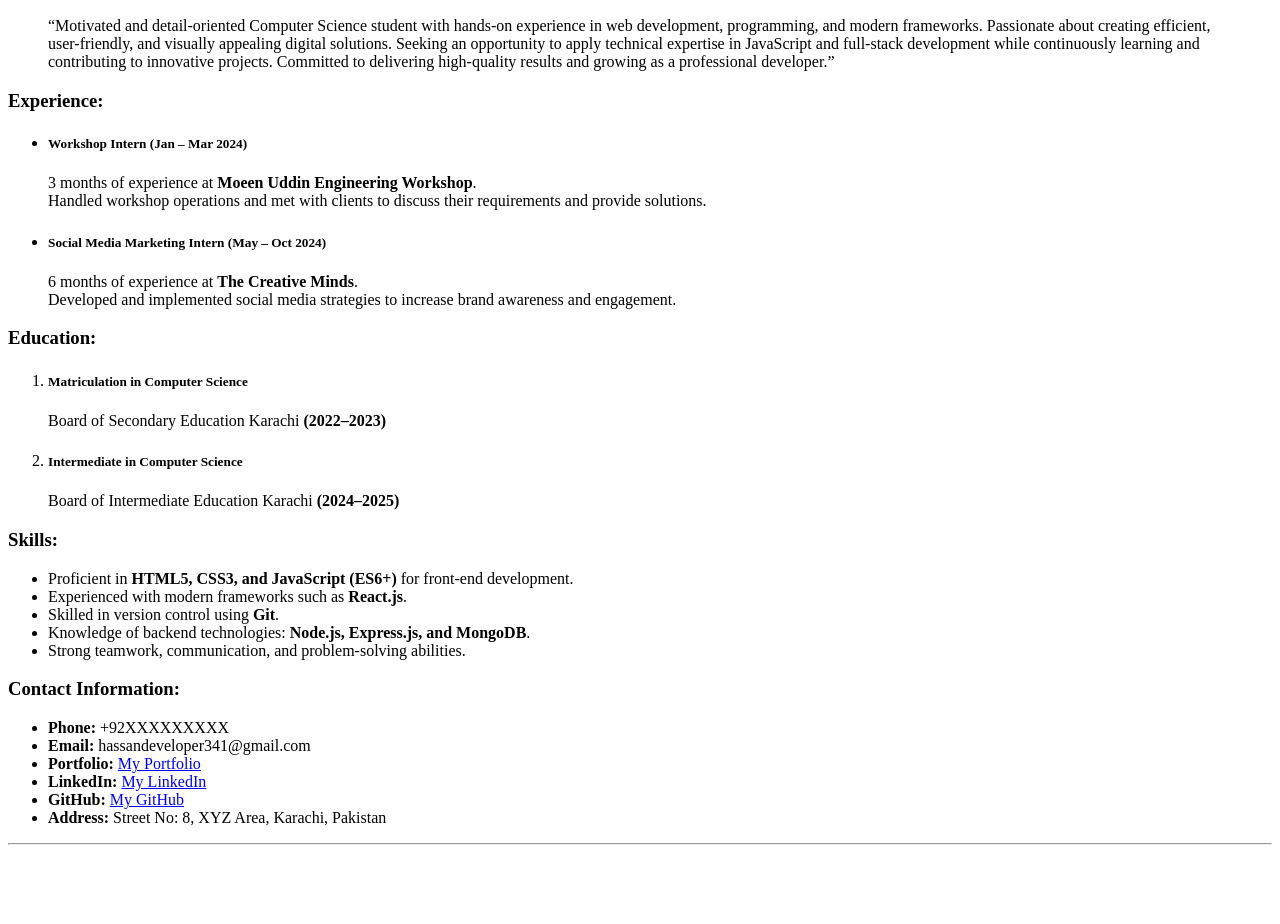
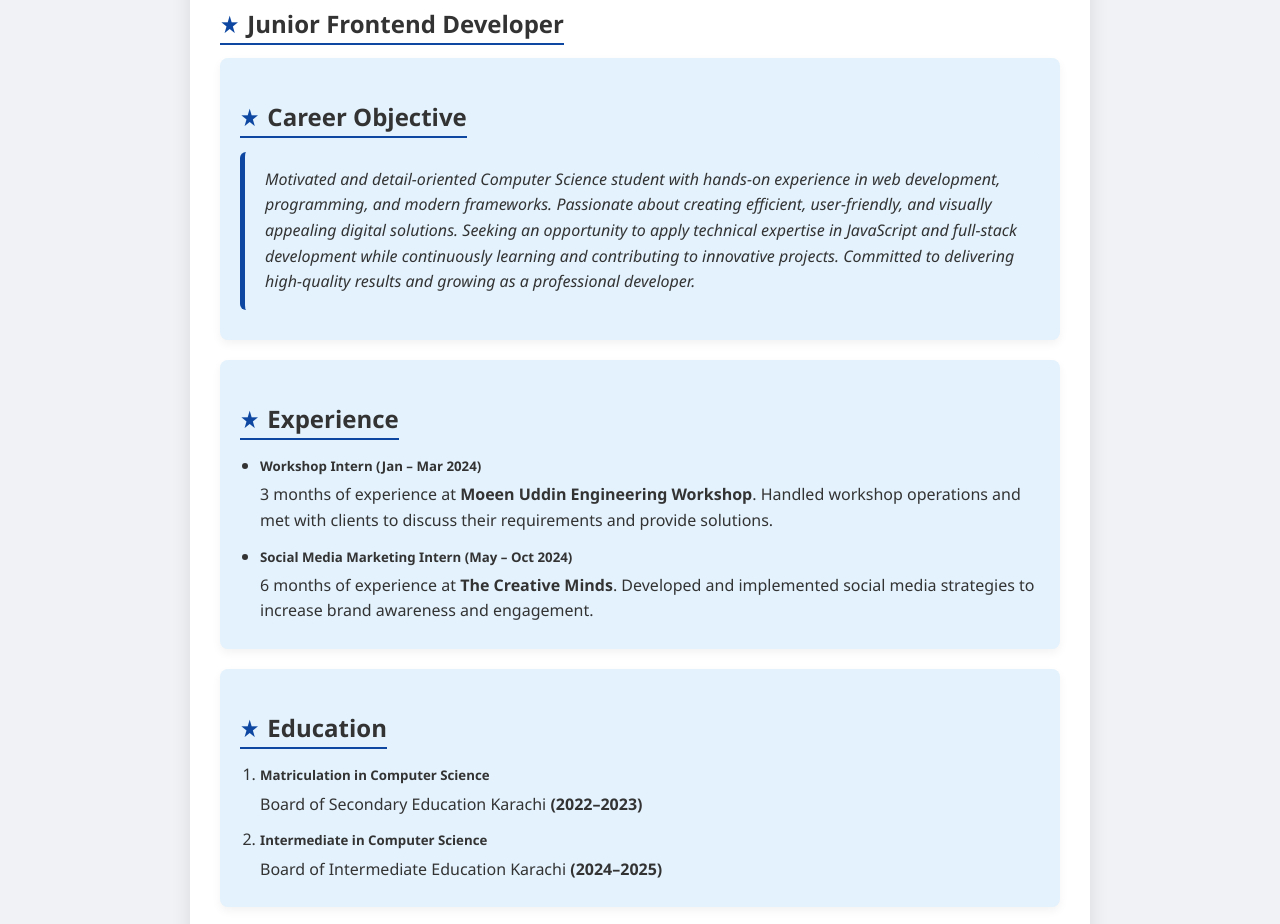
Before and after one commit to Hassanjaved17/Assignment-CV, a plain HTML site: page index.html in a window 1280 px wide. Shown: the part 154-1078 px from the top of the page. Before the commit the page ends 1007 px from the top, so only its background shows below. Drawn offline with Linux system fonts and the light colour scheme.

Commit message:
add css in cv

```diff
--- a/index.html
+++ b/index.html
@@ -5,45 +5,63 @@
     <meta charset="UTF-8">
     <meta name="viewport" content="width=device-width, initial-scale=1.0">
     <title>Hassan Javed - CV</title>
+    <link rel="stylesheet" href="style.css">
 </head>
 
 <body>
-    <hr>
-    <h1><b><em><u>Hassan Javed</u></em></b></h1>
+    <div class="cv-container">
+        <h1>Hassan Javed</h1>
+
+        <!-- Junior Frontend Developer -->
+        <div class="section-title">
             <h3>Junior Frontend Developer</h3>
+        </div>
 
-    <h3>Career Objective:</h3>
+        <!-- Career Objective -->
+        <div class="section">
+            <div class="section-title">
+                <h3>Career Objective</h3>
+            </div>
             <blockquote>
                 <p>
-            <q>Motivated and detail-oriented Computer Science student with hands-on experience in web development,
+                    Motivated and detail-oriented Computer Science student with hands-on experience in web development,
                     programming, and modern frameworks. Passionate about creating efficient, user-friendly, and visually
                     appealing digital solutions. Seeking an opportunity to apply technical expertise in JavaScript and
-                full-stack development while continuously learning and contributing to innovative projects. Committed to
-                delivering high-quality results and growing as a professional developer.</q>
+                    full-stack development while continuously learning and contributing to innovative projects.
+                    Committed to delivering high-quality results and growing as a professional developer.
                 </p>
             </blockquote>
+        </div>
 
-    <h3>Experience:</h3>
-    <ul>
+        <!-- Experience -->
+        <div class="section">
+            <div class="section-title">
+                <h3>Experience</h3>
+            </div>
+            <ul class="timeline">
                 <li>
                     <h5>Workshop Intern (Jan – Mar 2024)</h5>
                     <p>
-                3 months of experience at <strong>Moeen Uddin Engineering Workshop</strong>. <br>
-                Handled workshop operations and met with clients to discuss their requirements and provide solutions.
+                        3 months of experience at <strong>Moeen Uddin Engineering Workshop</strong>. Handled workshop
+                        operations and met with clients to discuss their requirements and provide solutions.
                     </p>
                 </li>
-
                 <li>
                     <h5>Social Media Marketing Intern (May – Oct 2024)</h5>
                     <p>
-                6 months of experience at <strong>The Creative Minds</strong>. <br>
-                Developed and implemented social media strategies to increase brand awareness and engagement.
+                        6 months of experience at <strong>The Creative Minds</strong>. Developed and implemented social
+                        media strategies to increase brand awareness and engagement.
                     </p>
                 </li>
             </ul>
+        </div>
 
-    <h3>Education:</h3>
-    <ol>
+        <!-- Education -->
+        <div class="section">
+            <div class="section-title">
+                <h3>Education</h3>
+            </div>
+            <ol class="timeline">
                 <li>
                     <h5>Matriculation in Computer Science</h5>
                     <p>Board of Secondary Education Karachi <strong>(2022–2023)</strong></p>
@@ -53,36 +71,40 @@
                     <p>Board of Intermediate Education Karachi <strong>(2024–2025)</strong></p>
                 </li>
             </ol>
+        </div>
 
-    <h3>Skills:</h3>
-    <ul>
-        <li>Proficient in <strong>HTML5, CSS3, and JavaScript (ES6+)</strong> for front-end development.</li>
-        <li>Experienced with modern frameworks such as <strong>React.js</strong>.</li>
-        <li>Skilled in version control using <strong>Git</strong>.</li>
-        <li>Knowledge of backend technologies: <strong>Node.js, Express.js, and MongoDB</strong>.</li>
-        <li>Strong teamwork, communication, and problem-solving abilities.</li>
+        <!-- Skills -->
+        <div class="section">
+            <div class="section-title">
+                <h3>Skills</h3>
+            </div>
+            <ul class="skills">
+                <li>HTML5</li>
+                <li>CSS3</li>
+                <li>JavaScript (ES6+)</li>
+                <li>React.js</li>
+                <li>Node.js</li>
+                <li>Express.js</li>
+                <li>MongoDB</li>
+                <li>Git</li>
             </ul>
+        </div>
 
-    <h3>Contact Information:</h3>
-    <ul>
+        <!-- Contact Information -->
+        <div class="section">
+            <div class="section-title">
+                <h3>Contact Information</h3>
+            </div>
+            <ul class="contact-info">
                 <li><strong>Phone:</strong> +92XXXXXXXXX</li>
-        <li><strong>Email: </strong><address style="display:inline; font-style: normal;">hassandeveloper341@gmail.com</address></li>
-        <li><strong>Portfolio:</strong>
-            <a href="https://hassanjaveds.netlify.app/" target="_blank">My Portfolio</a>
-        </li>
-        <li><strong>LinkedIn:</strong>
-            <a href="https://www.linkedin.com/in/hassanjaveds/" target="_blank" rel="noopener noreferrer">My
-                LinkedIn</a>
-        </li>
-        <li><strong>GitHub:</strong>
-            <a href="https://github.com/Hassanjaved17" target="_blank" rel="noopener noreferrer">My GitHub</a>
-        </li>
-        <li><strong>Address:</strong>
-            <address style="display:inline; font-style: normal;">Street No: 8, XYZ Area, Karachi, Pakistan</address>
-        </li>
+                <li><strong>Email:</strong> <address>hassandeveloper341@gmail.com</address></li>
+                <li><strong>Portfolio:</strong> <a href="https://hassanjaveds.netlify.app/" target="_blank">My Portfolio</a></li>
+                <li><strong>LinkedIn:</strong> <a href="https://www.linkedin.com/in/hassanjaveds/" target="_blank" rel="noopener noreferrer">My LinkedIn</a></li>
+                <li><strong>GitHub:</strong> <a href="https://github.com/Hassanjaved17" target="_blank" rel="noopener noreferrer">My GitHub</a></li>
+                <li><strong>Address:</strong> <address>Street No: 8, XYZ Area, Karachi, Pakistan</address></li>
             </ul>
-    <hr>
-
+        </div>
+    </div>
 </body>
 
 </html>
--- /dev/null
+++ b/style.css
@@ -0,0 +1,166 @@
+:root {
+    --primary-color: #0d47a1;
+    --secondary-color: #1976d2;
+    --background-color: #f0f2f5;
+    --text-color: #333;
+    --accent-color: #e3f2fd;
+    --white-color: #ffffff;
+}
+
+
+/* Reset & Base Styles */
+* {
+    margin: 0;
+    padding: 0;
+    box-sizing: border-box;
+    font-family: 'Segoe UI', Tahoma, Geneva, Verdana, sans-serif;
+}
+
+body {
+    background: var(--background-color);
+    color: var(--text-color);
+    line-height: 1.6;
+    padding: 20px;
+}
+
+/* Container */
+.cv-container {
+    max-width: 900px;
+    margin: 20px auto;
+    padding: 30px;
+    background: var(--white-color);
+    border-radius: 12px;
+    box-shadow: 0 8px 20px rgba(0, 0, 0, 0.1);
+}
+
+/* Headings */
+h1 {
+    font-size: 2.5em;
+    color: var(--primary-color);
+    margin-bottom: 10px;
+}
+
+.section-title {
+    margin-top: 25px;
+    margin-bottom: 15px;
+}
+
+h3 {
+    display: inline;
+    border-bottom: 2px solid var(--primary-color);
+    padding-bottom: 3px;
+    font-size: 1.5em;
+}
+
+/* Icon before headings */
+.section-title h3::before {
+    content: "★";
+    color: var(--primary-color);
+    margin-right: 8px;
+}
+
+h5 {
+    color: var(--text-color);
+    margin-bottom: 5px;
+}
+
+/*  Section Card Styling  */
+.section {
+    background: var(--accent-color);
+    padding: 15px 20px;
+    border-radius: 8px;
+    margin-bottom: 20px;
+    box-shadow: 0 4px 10px rgba(0, 0, 0, 0.05);
+    transition: transform 0.3s ease, box-shadow 0.3s ease;
+}
+
+.section:hover {
+    transform: translateY(-3px);
+    box-shadow: 0 6px 15px rgba(0, 0, 0, 0.1);
+}
+
+/*  Text Styling */
+blockquote {
+    background: var(--accent-color);
+    border-left: 5px solid var(--primary-color);
+    padding: 15px 20px;
+    margin: 15px 0;
+    border-radius: 6px;
+    font-style: italic;
+}
+
+ul,
+ol {
+    margin-left: 20px;
+}
+
+li {
+    margin-bottom: 10px;
+}
+
+/* Skills Badges */
+ul.skills li {
+    display: inline-block;
+    background: var(--primary-color);
+    color: var(--white-color);
+    padding: 5px 12px;
+    margin: 5px 5px 0 0;
+    border-radius: 20px;
+    font-size: 0.9em;
+    transition: all 0.3s ease;
+}
+ ul.skills li:hover {
+    background: var(--white-color);
+    color: var(--primary-color);
+    border: 1px solid var(--primary-color);
+    cursor: default;
+
+
+}
+/* Links */
+a {
+    position: relative;
+    color: var(--primary-color);
+    text-decoration: none;
+    transition: all 0.3s ease;
+}
+
+a::after {
+    content: "";
+    position: absolute;
+    width: 0;
+    height: 2px;
+    bottom: -2px;
+    left: 0;
+    background-color: var(--primary-color);
+    transition: width 0.3s;
+}
+
+a:hover::after {
+    width: 100%;
+}
+
+/* Contact Info Styling */
+ul.contact-info li {
+    margin-bottom: 8px;
+}
+
+/* Responsive  */
+@media (max-width: 768px) {
+    .cv-container {
+        padding: 20px;
+    }
+
+    h1 {
+        font-size: 2em;
+    }
+
+    h3 {
+        font-size: 1.3em;
+    }
+
+    ul.skills li {
+        font-size: 0.8em;
+        padding: 4px 10px;
+    }
+}
```
Lines whose indentation alone changed are shown as unchanged.
